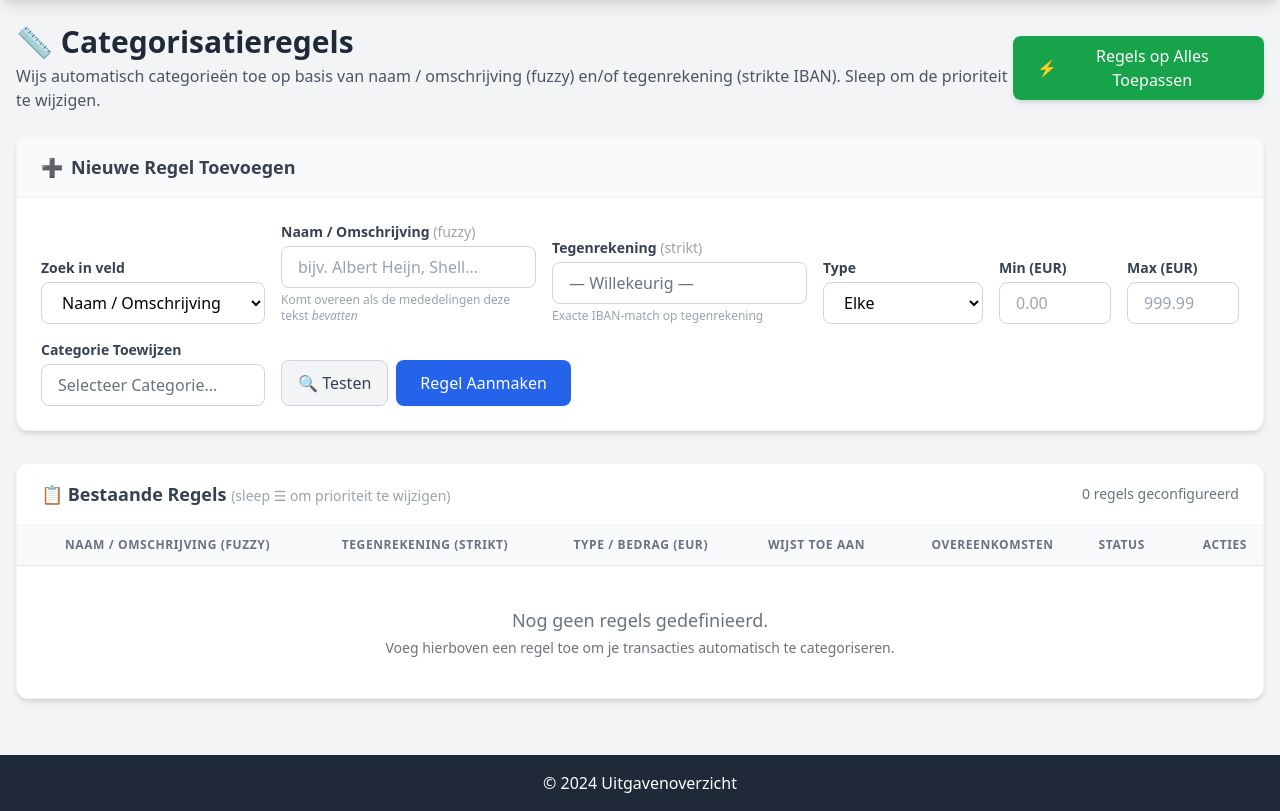
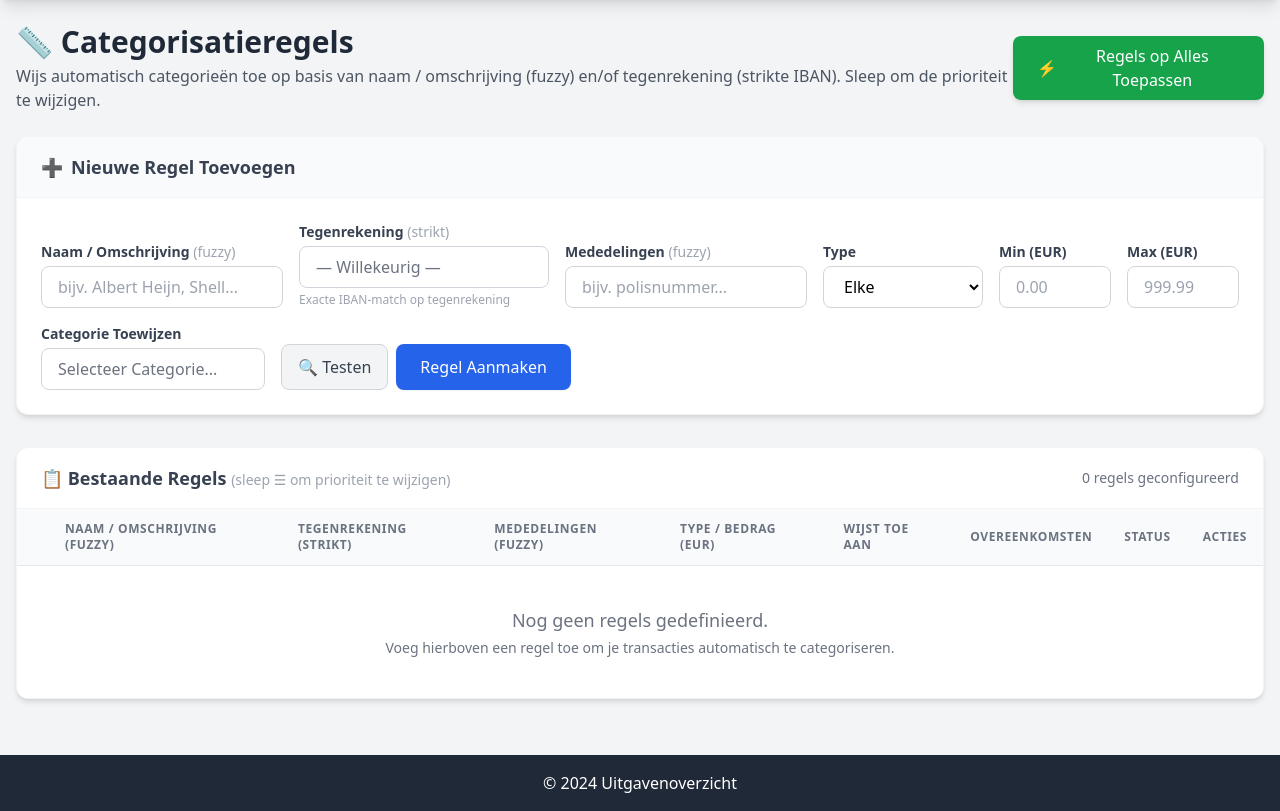
Before and after one commit to Jwork/Huishoudboekje, a Flask app: template templates/rules.html in a window 1280 px wide. Shown: the part 104-915 px from the top of the page. Run offline with Flask 3, Linux system fonts and the light colour scheme; the template is opened without the code that fills it, so the values that code supplies are empty; some libraries are stand-ins or nearby versions.

Commit message:
aanpassing voor regels obv mededeling

```diff
--- a/db/schema.py
+++ b/db/schema.py
@@ -76,7 +76,7 @@ CREATE TABLE IF NOT EXISTS private.transactions (
 CREATE TABLE IF NOT EXISTS private.categorization_rules (
     id SERIAL PRIMARY KEY,
     pattern TEXT,
-    field TEXT DEFAULT 'description',
+    notes_pattern TEXT,
     category_id INTEGER NOT NULL REFERENCES private.categories(id),
     counter_account TEXT,
     transaction_type TEXT,
--- a/templates/rules.html
+++ b/templates/rules.html
@@ -24,17 +24,8 @@
     <div class="p-6">
         <form method="post" action="{{ url_for('rules.add') }}" id="rule-form" onsubmit="return validateRuleForm()">
             <div class="flex flex-wrap gap-4 items-end">
-                <!-- Field -->
-                <div class="w-56">
-                    <label class="block text-sm font-semibold text-gray-700 mb-1">Zoek in veld</label>
-                    <select name="field" id="field-input" class="w-full px-4 py-2 border border-gray-300 rounded-lg focus:ring-2 focus:ring-blue-500 focus:border-blue-500 bg-white">
-                        <option value="description" {% if prefill.field == 'description' or not prefill.field %}selected{% endif %}>Naam / Omschrijving</option>
-                        <option value="notes" {% if prefill.field == 'notes' %}selected{% endif %}>Mededelingen (Notes)</option>
-                    </select>
-                </div>
-
                 <!-- Merchant (fuzzy) -->
-                <div class="flex-1 min-w-[250px]">
+                <div class="flex-1 min-w-[200px]">
                     <label class="block text-sm font-semibold text-gray-700 mb-1">Naam / Omschrijving <span class="font-normal text-gray-400">(fuzzy)</span></label>
                     <input type="text" name="pattern" list="merchant-list" id="pattern-input"
                            value="{{ prefill.pattern or '' }}"
@@ -45,7 +36,6 @@
                         <option value="{{ m.name }}">{{ m.name }} ({{ m.count }} transacties)</option>
                         {% endfor %}
                     </datalist>
-                    <p class="text-xs text-gray-400 mt-1">Komt overeen als de mededelingen deze tekst <em>bevatten</em></p>
                 </div>
 
                 <!-- Counter Account (strict) -->
@@ -58,6 +48,15 @@
                         — Willekeurig —
                     </button>
                     <p class="text-xs text-gray-400 mt-1">Exacte IBAN-match op tegenrekening</p>
+                </div>
+
+                <!-- Notes (fuzzy) -->
+                <div class="flex-1 min-w-[200px]">
+                    <label class="block text-sm font-semibold text-gray-700 mb-1">Mededelingen <span class="font-normal text-gray-400">(fuzzy)</span></label>
+                    <input type="text" name="notes_pattern" id="notes-pattern-input"
+                           value="{{ prefill.notes_pattern or '' }}"
+                           class="w-full px-4 py-2 border border-gray-300 rounded-lg focus:ring-2 focus:ring-blue-500 focus:border-blue-500 transition-all"
+                           placeholder="bijv. polisnummer...">
                 </div>
 
                 <!-- Type -->
@@ -125,6 +124,7 @@
                     <th class="px-2 py-3 w-8"></th>
                     <th class="px-4 py-3 text-left text-xs font-bold text-gray-500 uppercase tracking-wider">Naam / Omschrijving (fuzzy)</th>
                     <th class="px-4 py-3 text-left text-xs font-bold text-gray-500 uppercase tracking-wider">Tegenrekening (strikt)</th>
+                    <th class="px-4 py-3 text-left text-xs font-bold text-gray-500 uppercase tracking-wider">Mededelingen (fuzzy)</th>
                     <th class="px-4 py-3 text-left text-xs font-bold text-gray-500 uppercase tracking-wider">Type / Bedrag (EUR)</th>
                     <th class="px-4 py-3 text-left text-xs font-bold text-gray-500 uppercase tracking-wider">Wijst toe aan</th>
                     <th class="px-4 py-3 text-center text-xs font-bold text-gray-500 uppercase tracking-wider">Overeenkomsten</th>
@@ -138,7 +138,7 @@
                     <tr class="hover:bg-gray-50 transition-colors rule-row" data-rule-id="{{ rule.id }}">
                         <!-- Drag handle -->
                         <td class="px-2 py-4 text-center cursor-grab drag-handle text-gray-400 hover:text-gray-600" title="Drag to reorder">☰</td>
-                        <!-- Merchant pattern -->
+                        <!-- Merchant Pattern -->
                         <td class="px-4 py-4 whitespace-nowrap">
                             {% if rule.pattern %}
                             <span class="font-medium text-gray-900">%{{ rule.pattern }}%</span>
@@ -153,6 +153,14 @@
                                 <span class="font-medium text-gray-900">{{ rule.counter_account_name }}</span>
                                 <span class="text-gray-400 text-xs block">{{ rule.counter_account }}</span>
                             </div>
+                            {% else %}
+                            <span class="text-gray-400 italic">—</span>
+                            {% endif %}
+                        </td>
+                        <!-- Notes Pattern -->
+                        <td class="px-4 py-4 whitespace-nowrap">
+                            {% if rule.notes_pattern %}
+                            <span class="font-medium text-gray-900">%{{ rule.notes_pattern }}%</span>
                             {% else %}
                             <span class="text-gray-400 italic">—</span>
                             {% endif %}
@@ -205,7 +213,7 @@
                         </td>
                         <!-- Actions -->
                         <td class="px-4 py-4 whitespace-nowrap text-right text-sm font-medium">
-                            <button onclick='openEditModal({{ rule.id }}, {{ rule.pattern|tojson }}, {{ rule.counter_account|tojson }}, "{{ rule.category_id }}", {{ rule.active }}, {{ rule.min_amount|tojson }}, {{ rule.max_amount|tojson }}, "{{ rule.transaction_type|default("", true) }}", "{{ rule.field|default("description", true) }}")'
+                            <button onclick='openEditModal({{ rule.id }}, {{ rule.pattern|tojson }}, {{ rule.notes_pattern|tojson }}, {{ rule.counter_account|tojson }}, "{{ rule.category_id }}", {{ rule.active }}, {{ rule.min_amount|tojson }}, {{ rule.max_amount|tojson }}, "{{ rule.transaction_type|default("", true) }}")'
                                     class="text-indigo-600 hover:text-indigo-900 mr-3 font-semibold">Bewerken</button>
                             <form method="post" action="{{ url_for('rules.delete', rule_id=rule.id) }}" onsubmit="return confirm('Deze regel verwijderen?');" class="inline">
                                 <button type="submit" class="text-red-600 hover:text-red-900 font-semibold">Verwijderen</button>
@@ -215,7 +223,7 @@
                     {% endfor %}
                 {% else %}
                     <tr>
-                        <td colspan="8" class="px-6 py-10 text-center text-gray-500">
+                        <td colspan="9" class="px-6 py-10 text-center text-gray-500">
                             <p class="text-lg">Nog geen regels gedefinieerd.</p>
                             <p class="text-sm mt-1">Voeg hierboven een regel toe om je transacties automatisch te categoriseren.</p>
                         </td>
@@ -241,19 +249,11 @@
         <div class="p-6">
             <form id="editForm" method="post" action="">
                 <div class="mb-4">
-                    <label class="block text-gray-700 text-sm font-bold mb-2">Zoek in veld</label>
-                    <select id="editField" name="field" class="shadow-sm border border-gray-300 rounded-lg w-full py-2 px-3 text-gray-700 leading-tight focus:outline-none focus:ring-2 focus:ring-blue-500 focus:border-blue-500 bg-white">
-                        <option value="description">Naam / Omschrijving</option>
-                        <option value="notes">Mededelingen (Notes)</option>
-                    </select>
-                </div>
-
-                <div class="mb-4">
-                    <label class="block text-gray-700 text-sm font-bold mb-2">Patroon <span class="font-normal text-gray-400">(fuzzy)</span></label>
+                    <label class="block text-gray-700 text-sm font-bold mb-2">Naam / Omschrijving Patroon <span class="font-normal text-gray-400">(fuzzy)</span></label>
                     <input type="text" id="editPattern" name="pattern" list="merchant-list"
                            class="shadow-sm appearance-none border border-gray-300 rounded-lg w-full py-2 px-3 text-gray-700 leading-tight focus:outline-none focus:ring-2 focus:ring-blue-500 focus:border-blue-500 transition-all"
                            placeholder="bijv. Albert Heijn">
-                    <p class="text-xs text-gray-500 mt-1">Fuzzy match op mededelingen. Laat leeg om elke naam / omschrijving te matchen.</p>
+                    <p class="text-xs text-gray-500 mt-1">Komt overeen als de omschrijving deze tekst bevat.</p>
                 </div>
 
                 <div class="mb-4">
@@ -265,6 +265,14 @@
                         — Willekeurig —
                     </button>
                     <p class="text-xs text-gray-500 mt-1">Exacte IBAN-match. Laat leeg om elke tegenrekening te matchen.</p>
+                </div>
+
+                <div class="mb-4">
+                    <label class="block text-gray-700 text-sm font-bold mb-2">Mededelingen Patroon <span class="font-normal text-gray-400">(fuzzy)</span></label>
+                    <input type="text" id="editNotesPattern" name="notes_pattern"
+                           class="shadow-sm appearance-none border border-gray-300 rounded-lg w-full py-2 px-3 text-gray-700 leading-tight focus:outline-none focus:ring-2 focus:ring-blue-500 focus:border-blue-500 transition-all"
+                           placeholder="bijv. polisnummer...">
+                    <p class="text-xs text-gray-500 mt-1">Komt overeen als de mededelingen (notes) deze tekst bevatten.</p>
                 </div>
 
                 <div class="mb-4">
@@ -621,9 +629,10 @@ document.getElementById('accountPickerModal')?.addEventListener('click', e => {
 // ===== Validation =====
 function validateRuleForm() {
     const pattern = document.getElementById('pattern-input').value.trim();
+    const notesPattern = document.getElementById('notes-pattern-input').value.trim();
     const counterAccount = document.getElementById('counter-account-input').value.trim();
-    if (!pattern && !counterAccount) {
-        alert('Geef ten minste een Naam / Omschrijving patroon of een Tegenrekening op.');
+    if (!pattern && !notesPattern && !counterAccount) {
+        alert('Geef ten minste een Naam / Omschrijving patroon, Mededelingen patroon of een Tegenrekening op.');
         return false;
     }
     const categoryId = document.getElementById('add-category-id').value;
@@ -637,8 +646,8 @@ function validateRuleForm() {
 // ===== Collect form data =====
 function getFormCriteria() {
     return {
-        field: document.getElementById('field-input').value,
         pattern: document.getElementById('pattern-input').value.trim(),
+        notes_pattern: document.getElementById('notes-pattern-input').value.trim(),
         counter_account: document.getElementById('counter-account-input').value.trim(),
         transaction_type: document.getElementById('type-input').value,
         min_amount: document.getElementById('min-amount-input').value || null,
@@ -649,8 +658,8 @@ function getFormCriteria() {
 // ===== Test Rule =====
 async function testRule() {
     const criteria = getFormCriteria();
-    if (!criteria.pattern && !criteria.counter_account) {
-        alert('Voer eerst een Naam / Omschrijving patroon in of selecteer een tegenrekening.');
+    if (!criteria.pattern && !criteria.notes_pattern && !criteria.counter_account) {
+        alert('Voer eerst een patroon in of selecteer een tegenrekening.');
         return;
     }
 
@@ -742,12 +751,12 @@ document.getElementById('testModal').addEventListener('click', function(e) {
 // ===== Edit Modal =====
 let currentEditRuleId = null;
 
-function openEditModal(id, pattern, counterAccount, categoryId, active, minAmount, maxAmount, transactionType, field) {
+function openEditModal(id, pattern, notesPattern, counterAccount, categoryId, active, minAmount, maxAmount, transactionType) {
     currentEditRuleId = id;
     document.getElementById('editModal').classList.remove('hidden');
     document.getElementById('editForm').action = `/rules/edit/${id}`;
-    document.getElementById('editField').value = field || 'description';
     document.getElementById('editPattern').value = pattern || '';
+    document.getElementById('editNotesPattern').value = notesPattern || '';
     document.getElementById('editCounterAccount').value = counterAccount || '';
     // Set the account picker button text
     const editAccBtn = document.getElementById('edit-account-btn');
@@ -788,8 +797,8 @@ function openEditModal(id, pattern, counterAccount, categoryId, active, minAmoun
 
 async function checkEditConflicts() {
     const criteria = {
-        field: document.getElementById('editField').value,
         pattern: document.getElementById('editPattern').value.trim(),
+        notes_pattern: document.getElementById('editNotesPattern').value.trim(),
         counter_account: document.getElementById('editCounterAccount').value.trim(),
         transaction_type: document.getElementById('editTransactionType').value,
         min_amount: document.getElementById('editMinAmount').value || null,
@@ -797,7 +806,7 @@ async function checkEditConflicts() {
         exclude_rule_id: currentEditRuleId
     };
 
-    if (!criteria.pattern && !criteria.counter_account) return;
+    if (!criteria.pattern && !criteria.notes_pattern && !criteria.counter_account) return;
 
     try {
         const resp = await fetch('/api/rules/conflicts', {
```
Also changed, not shown: db/categories.py (+27 -15 lines), routes/rules.py (+14 -12 lines), migrations/002_notes_pattern.py (added).
